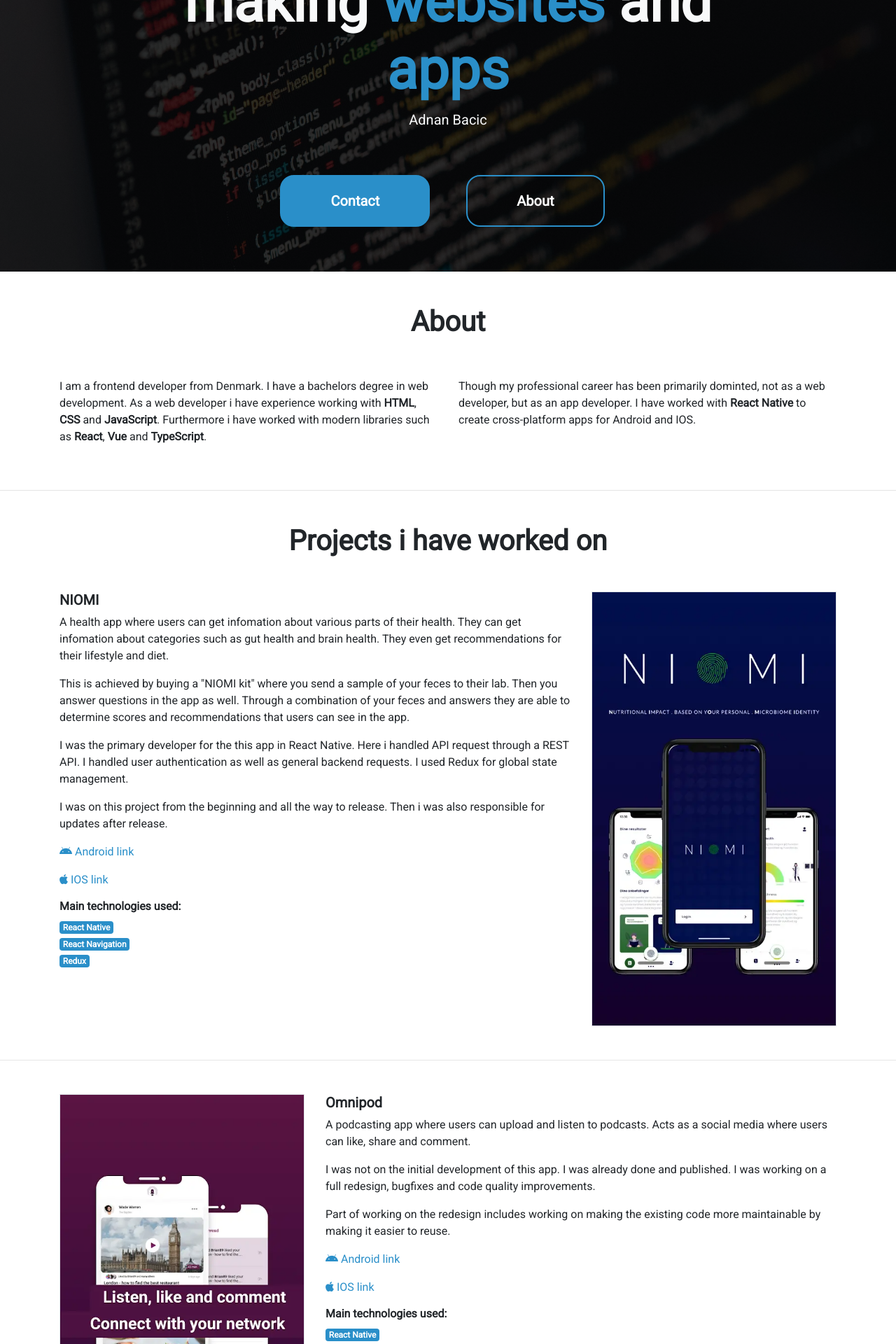
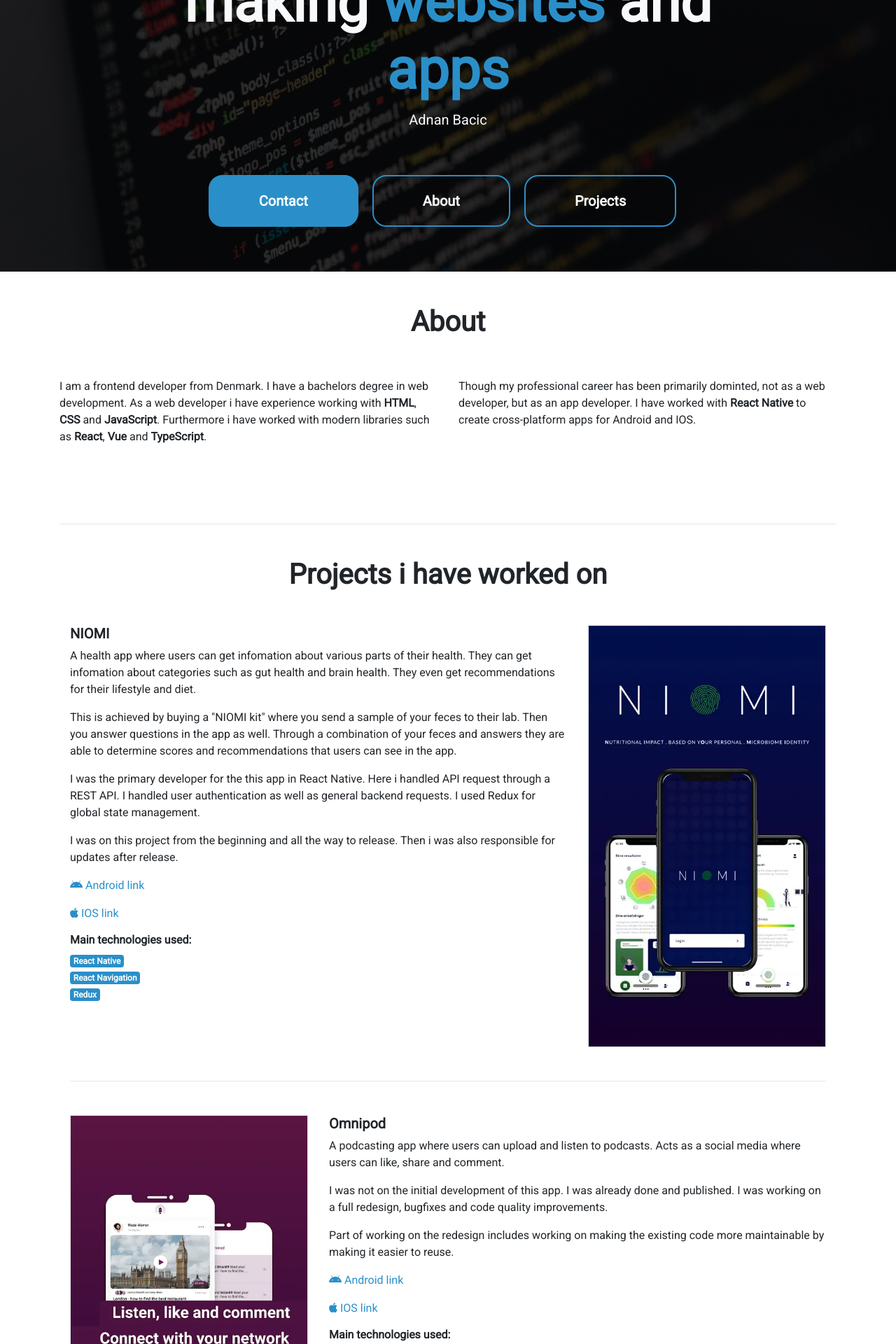
Before and after one commit to Adnan-Bacic/adnanbacic.dk, a PHP site: page / in a window 1280 px wide. Shown: the part 368-2288 px from the top of the page at 70% size. Run offline with PHP 8.4, Linux system fonts and the light colour scheme; some libraries are stand-ins or nearby versions.

Commit message:
aos animations

```diff
--- a/src/css/scss-files/_buttons.scss
+++ b/src/css/scss-files/_buttons.scss
@@ -1,4 +1,4 @@
-#hero-btn-1{
+.hero-btn-1{
 	@include hero-btn-base;
 	background-color: $primary;
 	border-color: $primary;
@@ -8,7 +8,7 @@
 	}
 }
 
-#hero-btn-2{
+.hero-btn-2{
 	@include hero-btn-base;
 	background-color: transparent;
 	border-color: $primary;
--- a/src/css/stylesheet.css
+++ b/src/css/stylesheet.css
@@ -58,7 +58,7 @@
   color: #17191c;
 }
 
-#hero-btn-1 {
+.hero-btn-1 {
   -webkit-transition: 0.25s;
   transition: 0.25s;
   color: white;
@@ -71,12 +71,12 @@
   background-color: #2a8fc9;
   border-color: #2a8fc9;
 }
-#hero-btn-1:hover {
+.hero-btn-1:hover {
   border-color: transparent;
   background-color: #185375;
 }
 
-#hero-btn-2 {
+.hero-btn-2 {
   -webkit-transition: 0.25s;
   transition: 0.25s;
   color: white;
@@ -89,7 +89,7 @@
   background-color: transparent;
   border-color: #2a8fc9;
 }
-#hero-btn-2:hover {
+.hero-btn-2:hover {
   border-color: transparent;
   background-color: #185375;
 }
--- a/src/includes/contact-form.php
+++ b/src/includes/contact-form.php
@@ -3,7 +3,7 @@
 $invalidFeedback = 'Please fill out this field';
 ?>
 <!--Mail from webpage-->
-	<div class="row mx-auto col-xl-12 col-md-12 col-sm-12 pb-5">
+	<div class="row mx-auto col-xl-12 col-md-12 col-sm-12 pb-5" data-aos="fade-up">
 		<div class="bg-dark text-light col-12 pt-3 rounded">
 			<form class="needs-validation px-3 py-3" method="post" action="<?php echo htmlspecialchars( $_SERVER['PHP_SELF']); ?>" novalidate>
 				<div class="form-row">
--- a/src/includes/footer.php
+++ b/src/includes/footer.php
@@ -11,8 +11,9 @@
 			</div>
 		<div class="col-xl-6 col-md-6 col-sm-12">
 			<ul class="list-unstyled">
+				<li><a class="link" href="#contact">Contact</a></li>
 				<li><a class="link" href="#about">About</a></li>
-				<li><a class="link" href="#contact">Contact</a></li>
+				<li><a class="link" href="#projects">Projects</a></li>
 			</ul>
 		</div>
 		</div>
--- a/src/index.php
+++ b/src/index.php
@@ -24,10 +24,13 @@
 					<div class="row">
 						<div class="col text-center mb-5">
 							<a href="#contact">
-								<button id="hero-btn-1" class="text-center mb-3 mr-5" data-aos="fade-right">Contact</button>
+								<button class="hero-btn-1 text-center mr-3 mb-3" data-aos="fade-right">Contact</button>
 							</a>
 							<a href="#about">
-								<button id="hero-btn-2" class="text-center mr-3" data-aos="fade-right">About</button>
+								<button class="hero-btn-2 text-center mr-3 mb-3" data-aos="fade-right">About</button>
+							</a>
+							<a href="#projects">
+								<button class="hero-btn-2 text-center mr-3" data-aos="fade-right">Projects</button>
 							</a>
 						</div>
 					</div>
@@ -65,12 +68,17 @@
 				</p>
 			</div>
 		</div>
-
 		</section>
 
-		<hr class="mb-5 mt-5" data-aos="fade-up"></hr>
+		<div class="container" data-aos="fade-up">
+			<div class="row">
+				<div class="col-12">
+					<hr class="mb-5 mt-5">
+				</div>
+			</div>
+		</div>
 
-		<section class="container">
+		<section class="container" id="projects">
 			<div class="row">
 				<div class="col-12">
 					<h2 class="text-center mb-5">
@@ -78,6 +86,8 @@
 					</h2>
 				</div>
 			</div>
+
+		<div class="container" data-aos="fade-up">
 		<div class="row">
 			<div class="col-lg-8">
 				<h3>NIOMI</h3>
@@ -120,11 +130,17 @@
 			</a>
 		</div>
 		</div>
-	</section>
+	</div>
 
-		<hr class="mb-5 mt-5">
+	<div class="container" data-aos="fade-up">
+		<div class="row">
+			<div class="col-12">
+				<hr class="mb-5 mt-5">
+			</div>
+		</div>
+	</div>
 
-		<section class="container">
+		<div class="container" data-aos="fade-up">
 		<div class="row">
 		<div class="col-lg-4">
 			<a href="#" target="_blank" rel="noopener noreferrer">
@@ -162,11 +178,17 @@
 					</ul>
 			</div>
 		</div>
-	</section>
+	</div>
 
-		<hr class="mb-5 mt-5">
+	<div class="container" data-aos="fade-up">
+		<div class="row">
+			<div class="col-12">
+				<hr class="mb-5 mt-5">
+			</div>
+		</div>
+	</div>
 
-		<section class="container">
+		<div class="container" data-aos="fade-up">
 		<div class="row">
 			<div class="col-lg-8">
 				<h3>Mit FDM</h3>
@@ -206,7 +228,13 @@
 		</div>
 	</section>
 
-		<hr class="mb-5 mt-5">
+	<div class="container" data-aos="fade-up">
+		<div class="row">
+			<div class="col-12">
+				<hr class="mb-5 mt-5">
+			</div>
+		</div>
+	</div>
 
 		<section class="container" id="contact">
 			<div class="row">
@@ -215,7 +243,7 @@
 				</div>
 			</div>
 
-			<div class="row">
+			<div class="row" data-aos="fade-up">
 				<div class="col-12 text-center">
 					<p>If you want to contact me you can do so on the following E-mail address:</p>
 					<div class="font-weight-bold">ab-one@adnanbacic.dk</div>
```
